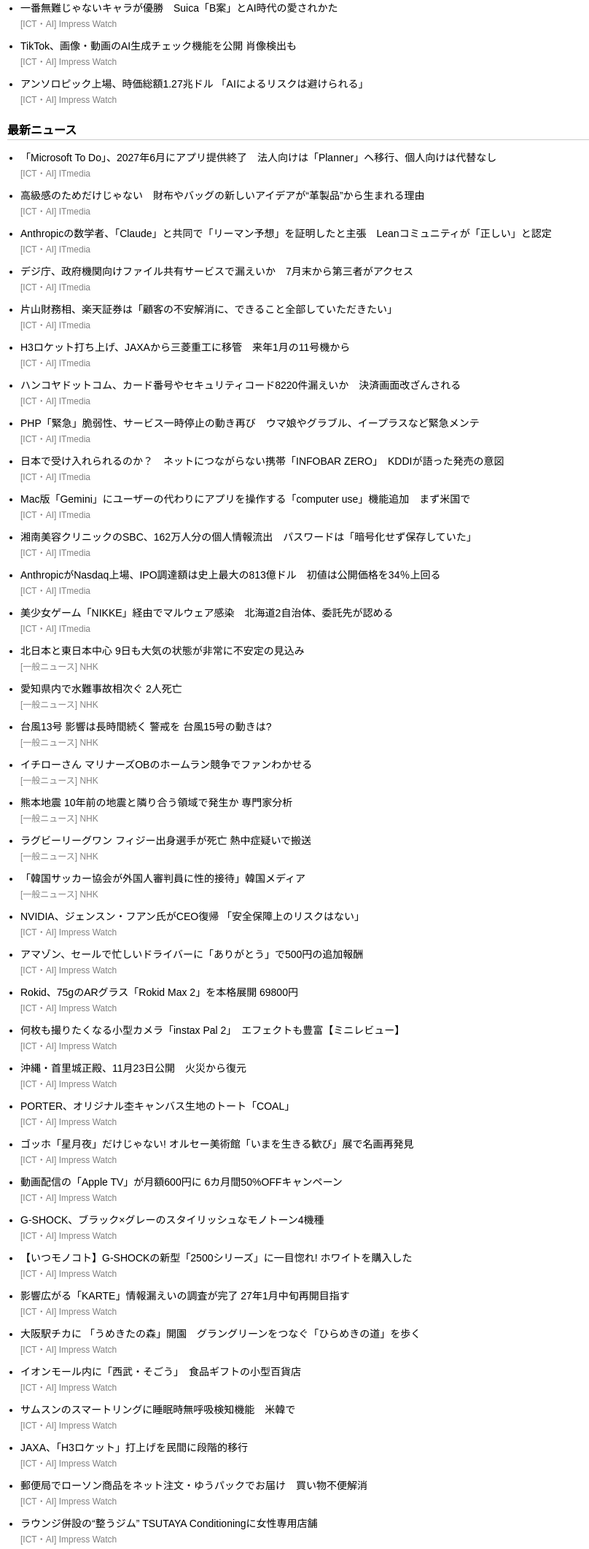
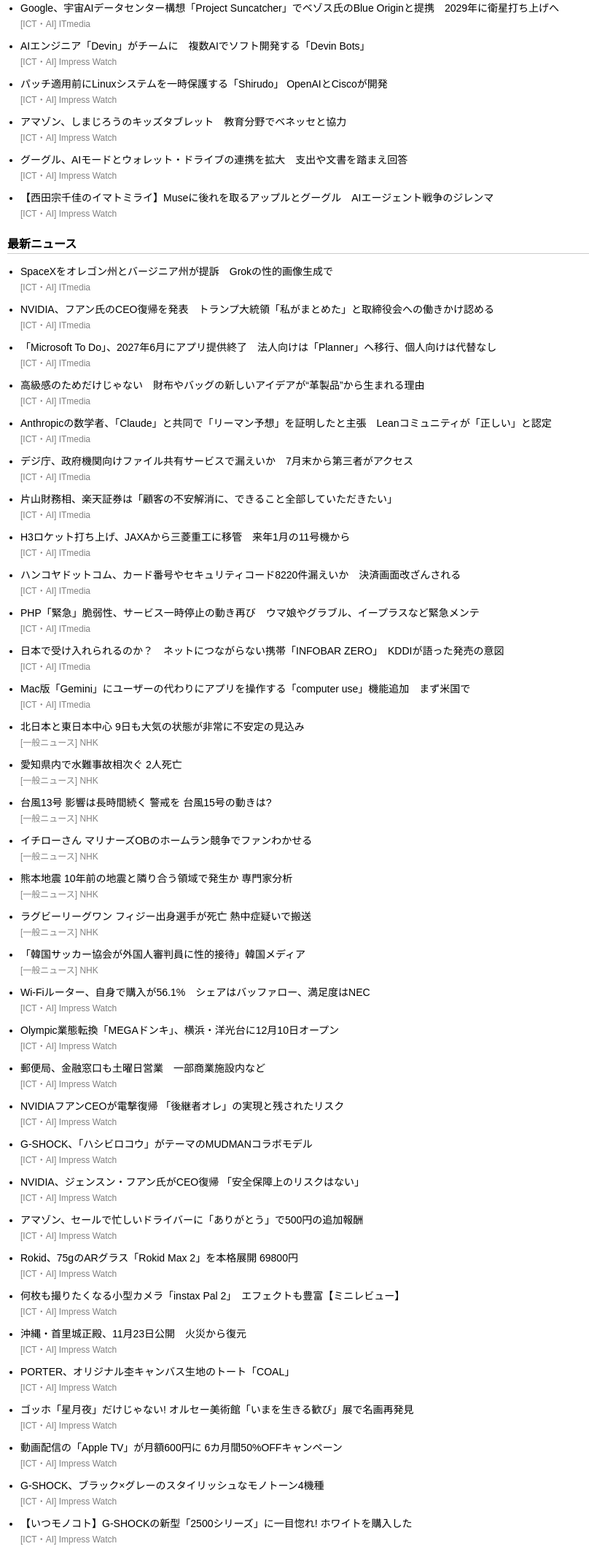
Before and after one commit to hama2016ap-art/education-ict-news, a plain HTML site: page index.html in a window 1280 px wide. Shown: the part 488-2611 px from the top of the page at 73% size, without its empty margins (0-808 px from the left). Drawn offline with Linux system fonts and the light colour scheme.

Commit message:
Auto update news

```diff
--- a/index.html
+++ b/index.html
@@ -61,11 +61,21 @@ a:hover {
 <h1>教育ICTニュース</h1>
 
 <div class="update">
-最終更新: 2026-11-24 06:06:44
+最終更新: 2026-11-24 14:50:36
 </div>
 
 <h2>★ 注目ニュース</h2>
 <ul>
+
+<li>
+<a href="https://www.itmedia.co.jp/news/article/2611/24/2000003398/">
+CrowdStrike、Zscalerを約439億ドルで買収へ　狙いはAIエージェントの安全確保
+</a>
+<br>
+<span class="source">
+[ICT・AI] ITmedia
+</span>
+</li>
 
 <li>
 <a href="https://www.itmedia.co.jp/news/article/2611/23/2000003394/">
@@ -138,8 +148,8 @@ Google、宇宙AIデータセンター構想「Project Suncatcher」でベゾス
 </li>
 
 <li>
-<a href="https://www.watch.impress.co.jp/docs/topic/watchplus/2157644.html">
-一番無難じゃないキャラが優勝　Suica「B案」とAI時代の愛されかた
+<a href="https://www.watch.impress.co.jp/docs/news/2158714.html">
+AIエンジニア「Devin」がチームに　複数AIでソフト開発する「Devin Bots」
 </a>
 <br>
 <span class="source">
@@ -148,8 +158,8 @@ Google、宇宙AIデータセンター構想「Project Suncatcher」でベゾス
 </li>
 
 <li>
-<a href="https://www.watch.impress.co.jp/docs/news/2158347.html">
-TikTok、画像・動画のAI生成チェック機能を公開 肖像検出も
+<a href="https://www.watch.impress.co.jp/docs/news/2158698.html">
+パッチ適用前にLinuxシステムを一時保護する「Shirudo」 OpenAIとCiscoが開発
 </a>
 <br>
 <span class="source">
@@ -158,8 +168,28 @@ TikTok、画像・動画のAI生成チェック機能を公開 肖像検出も
 </li>
 
 <li>
-<a href="https://www.watch.impress.co.jp/docs/news/2158232.html">
-アンソロピック上場、時価総額1.27兆ドル 「AIによるリスクは避けられる」
+<a href="https://www.watch.impress.co.jp/docs/news/2158688.html">
+アマゾン、しまじろうのキッズタブレット　教育分野でベネッセと協力
+</a>
+<br>
+<span class="source">
+[ICT・AI] Impress Watch
+</span>
+</li>
+
+<li>
+<a href="https://www.watch.impress.co.jp/docs/news/2158661.html">
+グーグル、AIモードとウォレット・ドライブの連携を拡大　支出や文書を踏まえ回答
+</a>
+<br>
+<span class="source">
+[ICT・AI] Impress Watch
+</span>
+</li>
+
+<li>
+<a href="https://www.watch.impress.co.jp/docs/series/nishida/2158551.html">
+【西田宗千佳のイマトミライ】Museに後れを取るアップルとグーグル　AIエージェント戦争のジレンマ
 </a>
 <br>
 <span class="source">
@@ -171,6 +201,26 @@ TikTok、画像・動画のAI生成チェック機能を公開 肖像検出も
 
 <h2>最新ニュース</h2>
 <ul>
+
+<li>
+<a href="https://www.itmedia.co.jp/news/article/2611/24/2000003399/">
+SpaceXをオレゴン州とバージニア州が提訴　Grokの性的画像生成で
+</a>
+<br>
+<span class="source">
+[ICT・AI] ITmedia
+</span>
+</li>
+
+<li>
+<a href="https://www.itmedia.co.jp/news/article/2611/24/2000003397/">
+NVIDIA、フアン氏のCEO復帰を発表　トランプ大統領「私がまとめた」と取締役会への働きかけ認める
+</a>
+<br>
+<span class="source">
+[ICT・AI] ITmedia
+</span>
+</li>
 
 <li>
 <a href="https://www.itmedia.co.jp/news/article/2611/23/2000003395/">
@@ -273,36 +323,6 @@ Mac版「Gemini」にユーザーの代わりにアプリを操作する「compu
 </li>
 
 <li>
-<a href="https://www.itmedia.co.jp/news/article/2611/20/2000003355/">
-湘南美容クリニックのSBC、162万人分の個人情報流出　パスワードは「暗号化せず保存していた」
-</a>
-<br>
-<span class="source">
-[ICT・AI] ITmedia
-</span>
-</li>
-
-<li>
-<a href="https://www.itmedia.co.jp/news/article/2611/20/2000003354/">
-AnthropicがNasdaq上場、IPO調達額は史上最大の813億ドル　初値は公開価格を34％上回る
-</a>
-<br>
-<span class="source">
-[ICT・AI] ITmedia
-</span>
-</li>
-
-<li>
-<a href="https://www.itmedia.co.jp/news/article/2611/19/2000003351/">
-美少女ゲーム「NIKKE」経由でマルウェア感染　北海道2自治体、委託先が認める
-</a>
-<br>
-<span class="source">
-[ICT・AI] ITmedia
-</span>
-</li>
-
-<li>
 <a href="http://www3.nhk.or.jp/news/html/20260808/k10015200211000.html">
 北日本と東日本中心 9日も大気の状態が非常に不安定の見込み
 </a>
@@ -369,6 +389,56 @@ AnthropicがNasdaq上場、IPO調達額は史上最大の813億ドル　初値
 <br>
 <span class="source">
 [一般ニュース] NHK
+</span>
+</li>
+
+<li>
+<a href="https://www.watch.impress.co.jp/docs/news/2158722.html">
+Wi-Fiルーター、自身で購入が56.1%　シェアはバッファロー、満足度はNEC
+</a>
+<br>
+<span class="source">
+[ICT・AI] Impress Watch
+</span>
+</li>
+
+<li>
+<a href="https://www.watch.impress.co.jp/docs/news/2158703.html">
+Olympic業態転換「MEGAドンキ」、横浜・洋光台に12月10日オープン
+</a>
+<br>
+<span class="source">
+[ICT・AI] Impress Watch
+</span>
+</li>
+
+<li>
+<a href="https://www.watch.impress.co.jp/docs/news/2158650.html">
+郵便局、金融窓口も土曜日営業　一部商業施設内など
+</a>
+<br>
+<span class="source">
+[ICT・AI] Impress Watch
+</span>
+</li>
+
+<li>
+<a href="https://www.watch.impress.co.jp/docs/watchplus/2158570.html">
+NVIDIAフアンCEOが電撃復帰 「後継者オレ」の実現と残されたリスク
+</a>
+<br>
+<span class="source">
+[ICT・AI] Impress Watch
+</span>
+</li>
+
+<li>
+<a href="https://www.watch.impress.co.jp/docs/news/2158004.html">
+G-SHOCK、「ハシビロコウ」がテーマのMUDMANコラボモデル
+</a>
+<br>
+<span class="source">
+[ICT・AI] Impress Watch
 </span>
 </li>
 
@@ -472,76 +542,6 @@ G-SHOCK、ブラック×グレーのスタイリッシュなモノトーン4機
 </span>
 </li>
 
-<li>
-<a href="https://www.watch.impress.co.jp/docs/news/2158411.html">
-影響広がる「KARTE」情報漏えいの調査が完了 27年1月中旬再開目指す
-</a>
-<br>
-<span class="source">
-[ICT・AI] Impress Watch
-</span>
-</li>
-
-<li>
-<a href="https://www.watch.impress.co.jp/docs/news/2158373.html">
-大阪駅チカに 「うめきたの森」開園　グラングリーンをつなぐ「ひらめきの道」を歩く
-</a>
-<br>
-<span class="source">
-[ICT・AI] Impress Watch
-</span>
-</li>
-
-<li>
-<a href="https://www.watch.impress.co.jp/docs/news/2158350.html">
-イオンモール内に「西武・そごう」　食品ギフトの小型百貨店
-</a>
-<br>
-<span class="source">
-[ICT・AI] Impress Watch
-</span>
-</li>
-
-<li>
-<a href="https://www.watch.impress.co.jp/docs/news/2158330.html">
-サムスンのスマートリングに睡眠時無呼吸検知機能　米韓で
-</a>
-<br>
-<span class="source">
-[ICT・AI] Impress Watch
-</span>
-</li>
-
-<li>
-<a href="https://www.watch.impress.co.jp/docs/news/2158299.html">
-JAXA、「H3ロケット」打上げを民間に段階的移行
-</a>
-<br>
-<span class="source">
-[ICT・AI] Impress Watch
-</span>
-</li>
-
-<li>
-<a href="https://www.watch.impress.co.jp/docs/news/2158291.html">
-郵便局でローソン商品をネット注文・ゆうパックでお届け　買い物不便解消
-</a>
-<br>
-<span class="source">
-[ICT・AI] Impress Watch
-</span>
-</li>
-
-<li>
-<a href="https://www.watch.impress.co.jp/docs/news/2158242.html">
-ラウンジ併設の“整うジム” TSUTAYA Conditioningに女性専用店舗
-</a>
-<br>
-<span class="source">
-[ICT・AI] Impress Watch
-</span>
-</li>
-
 </ul>
 
 </body>
```
